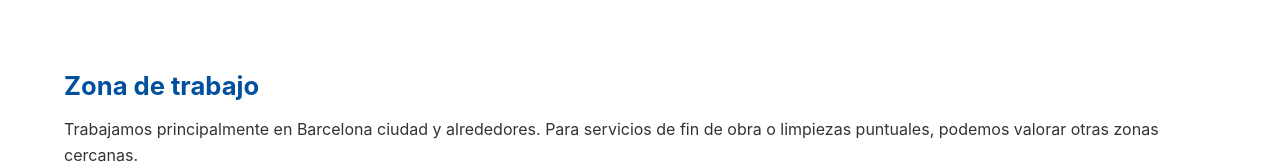
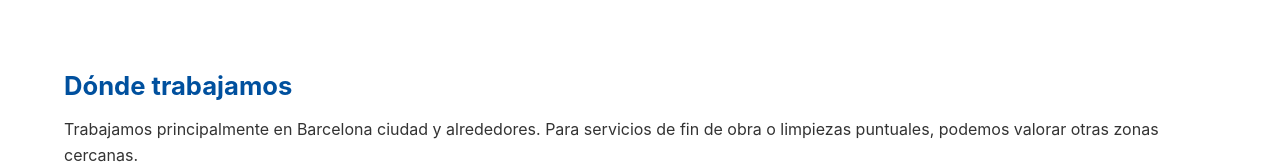
Before and after one commit to henrike78/hc-cleanpro, a Next.js app: page /about in a window 1280 px wide. Shown: the part 409-573 px from the top of the page. Built offline with nearby package versions, Linux system fonts and the light colour scheme.

Commit message:
Update about.js

```diff
--- a/pages/about.js
+++ b/pages/about.js
@@ -4,10 +4,10 @@
   return (
     <>
       <Head>
-        <title>Sobre nosotros – H&amp;C Clean Pro</title>
+        <title>Sobre H&amp;C Clean Pro – Empresa de limpieza en Barcelona</title>
         <meta
           name="description"
-          content="Conoce H&C Clean Pro: empresa pequeña de limpieza en Barcelona, con trato cercano y trabajo cuidado."
+          content="Conoce H&C Clean Pro, empresa pequeña de limpieza en Barcelona con trato cercano y trabajo cuidado."
         />
       </Head>
 
@@ -26,16 +26,16 @@
           Si algo no se puede hacer, lo decimos directamente.
         </p>
         <p>
-          Nuestro objetivo es tener pocos clientes, pero bien atendidos, con un trato directo y sin cambios constantes
-          de personal.
+          Nuestro objetivo es tener pocos clientes, pero bien atendidos, con un trato directo y sin cambios
+          constantes de personal.
         </p>
       </section>
 
       <section>
-        <h2>Zona de trabajo</h2>
+        <h2>Dónde trabajamos</h2>
         <p>
-          Trabajamos principalmente en Barcelona ciudad y alrededores.
-          Para servicios de fin de obra o limpiezas puntuales, podemos valorar otras zonas cercanas.
+          Trabajamos principalmente en Barcelona ciudad y alrededores. Para servicios de fin de obra o limpiezas
+          puntuales, podemos valorar otras zonas cercanas.
         </p>
       </section>
     </>
```
